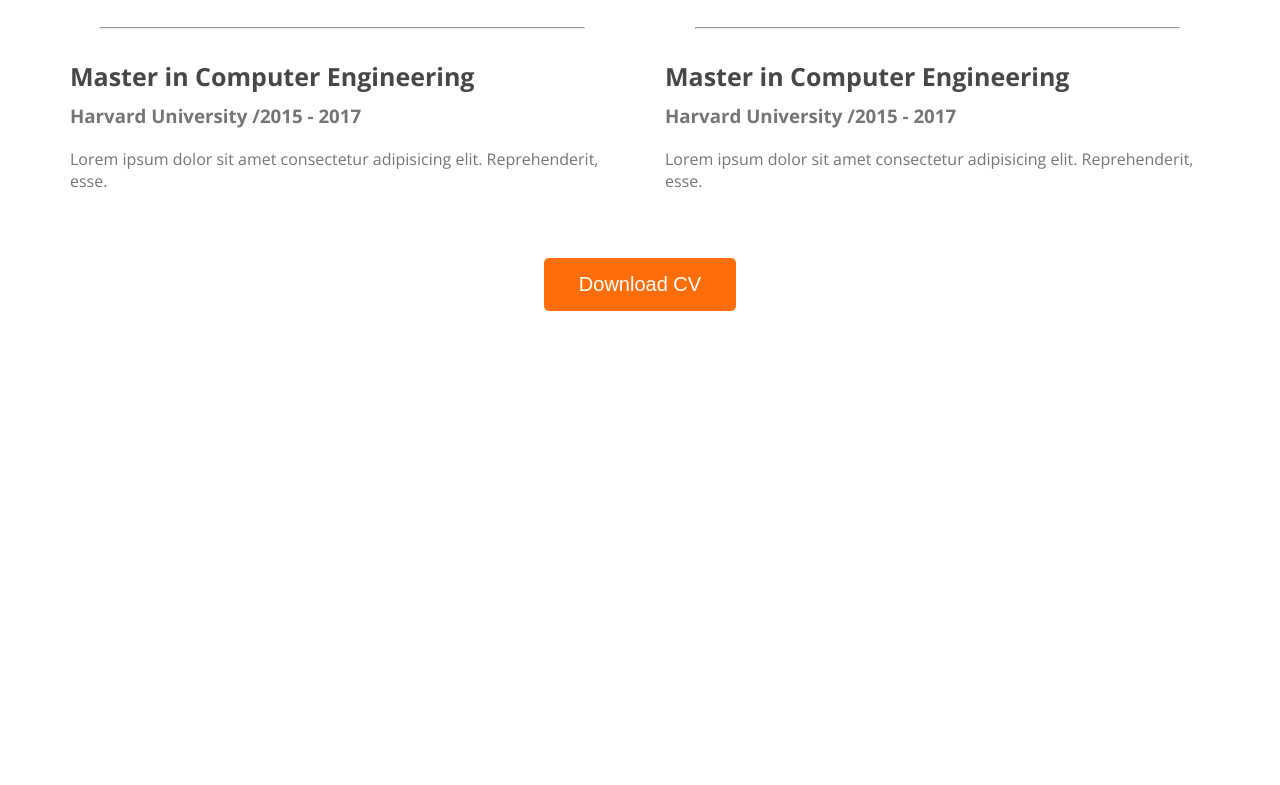
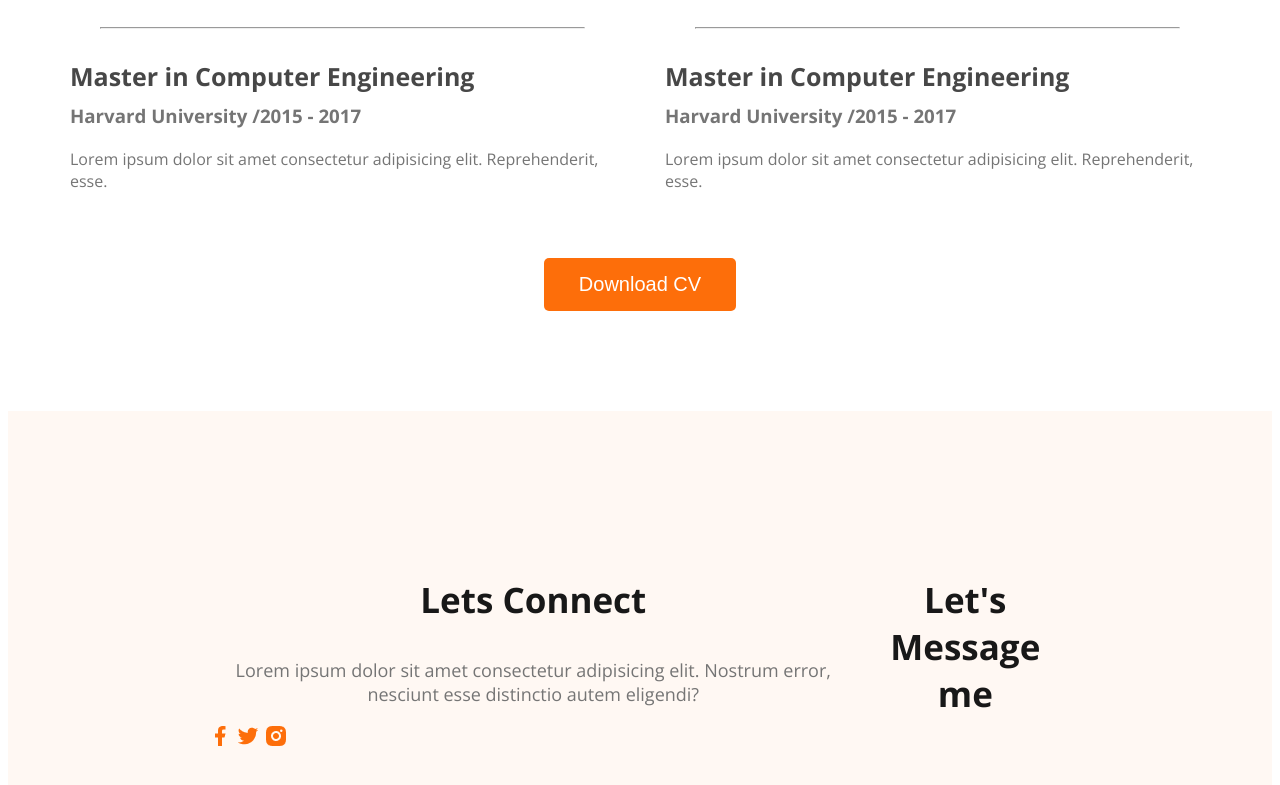
Before and after one commit to mansib1992/software-developer-portfolio, a plain HTML site: page index.html in a window 1280 px wide. Shown: the part 2772-3557 px from the top of the page. Before the commit the page ends 3091 px from the top, so only its background shows below. Drawn offline with nearby package versions, Linux system fonts and the light colour scheme.

Commit message:
footer work

```diff
--- a/index.html
+++ b/index.html
@@ -148,7 +148,20 @@
         </section>
     </main>
     <footer>
-
+        <div class="footer-column">
+            <h3 class="section-title">Lets Connect</h3>
+            <p class="section-description">
+                Lorem ipsum dolor sit amet consectetur adipisicing elit. Nostrum error, nesciunt esse distinctio autem eligendi?
+            </p>
+            <div class="social-links">
+                <a href=""><img src="images/icons/facebook.png" alt=""></a>
+                <a href=""><img src="images/icons/twitter.png" alt=""></a>
+                <a href=""><img src="images/icons/insta.png" alt=""></a>
+            </div>
+        </div>
+        <div class="footer-column">
+            <h3 class="section-title">Let's Message me</h3>
+        </div>
     </footer>
 
 </body>
--- a/styles/portfolio.css
+++ b/styles/portfolio.css
@@ -176,3 +176,12 @@ main section{
     text-align: center;
     margin-top: 50px;
 }
+
+/* footer styele section */
+
+footer{
+    display: flex;
+    background: #FFF8F3;
+    margin-top: 100px;
+    padding: 130px 200px;
+}
```
